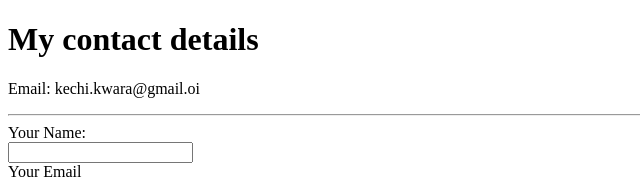
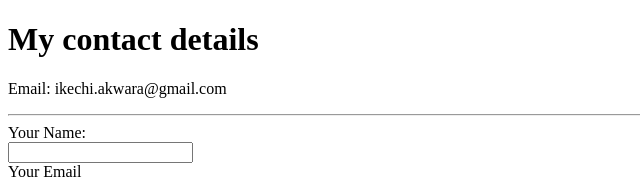
Before and after one commit to Youngshot1359/cv, a plain HTML site: page contact.html in a window 1280 px wide. Shown: the top 178 px of the page, 0-640 px from the left. Drawn offline with Linux system fonts and the light colour scheme.

Commit message:
Changed email address

```diff
--- a/contact.html
+++ b/contact.html
@@ -8,7 +8,7 @@
 
 <body>
   <h1>My contact details</h1>
-  <p>Email: kechi.kwara@gmail.oi</p>
+  <p>Email: ikechi.akwara@gmail.com</p>
   <hr>
   <form class="" action="mailto:ikechi.akwara@gmail.com" method="post" enctype="text/plain">
     <label>Your Name:</label><br>
```
